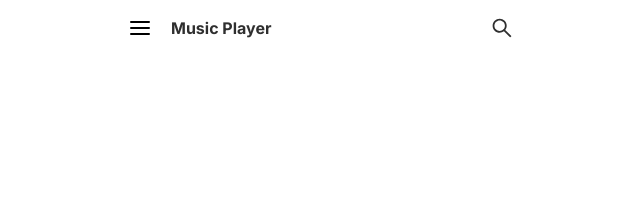
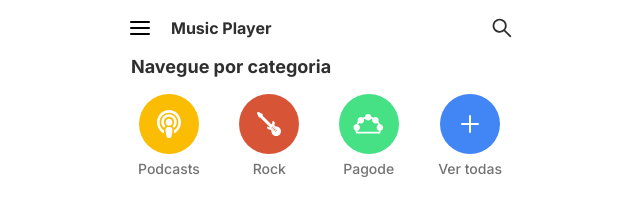
Before and after one commit to guilhermeomt/desafio-pratico-componentes, a plain HTML site: page index.html in a window 1280 px wide. Shown: the whole page, without its empty margins (320-960 px from the left). Drawn offline with Linux system fonts and the light colour scheme.

Commit message:
feat: implement categories component

```diff
--- a/index.html
+++ b/index.html
@@ -21,5 +21,35 @@
         </a>
       </div>
     </div>
+
+    <div class="categories">
+      <h2 class="categories__title">Navegue por categoria</h2>
+      <ul class="categories__list">
+        <li class="categories__item">
+          <div class="categories__icon categories__icon--podcasts">
+            <img src="assets/icons/podcasts.svg" alt="Podcasts" />
+          </div>
+          <p class="categories__text">Podcasts</p>
+        </li>
+        <li class="categories__item">
+          <div class="categories__icon categories__icon--rock">
+            <img src="assets/icons/rock.svg" alt="Rock" />
+          </div>
+          <p class="categories__text">Rock</p>
+        </li>
+        <li class="categories__item">
+          <div class="categories__icon categories__icon--pagode">
+            <img src="assets/icons/pagode.svg" alt="Pagode" />
+          </div>
+          <p class="categories__text">Pagode</p>
+        </li>
+        <li class="categories__item">
+          <div class="categories__icon categories__icon--all">
+            <img src="assets/icons/plus.svg" alt="Ver mais" />
+          </div>
+          <p class="categories__text">Ver todas</p>
+        </li>
+      </ul>
+    </div>
   </body>
 </html>
--- /dev/null
+++ b/styles/components/categories.css
@@ -0,0 +1,60 @@
+.categories {
+  display: flex;
+  flex-direction: column;
+  margin: 0 10px;
+  margin-bottom: -20px;
+}
+
+.categories__title {
+  margin-left: -7px;
+  margin-bottom: 16px;
+}
+
+.categories__list {
+  display: flex;
+  align-items: center;
+  justify-content: space-between;
+  list-style: none;
+  text-align: center;
+  padding: 0;
+  margin-bottom: 40px;
+  gap: 30px;
+}
+
+.categories__item {
+  display: flex;
+  flex-direction: column;
+  align-items: center;
+}
+
+.categories__icon {
+  width: 60px;
+  height: 60px;
+  display: flex;
+  align-items: center;
+  justify-content: center;
+  background-color: var(--color-primary);
+  border-radius: 50%;
+}
+
+.categories__icon--podcasts {
+  background-color: var(--color-complementary-yellow);
+}
+
+.categories__icon--rock {
+  background-color: var(--color-complementary-red);
+}
+
+.categories__icon--pagode {
+  background-color: var(--color-complementary-green);
+}
+
+.categories__text {
+  margin-top: 6px;
+  font-size: 14px;
+  font-weight: 500;
+  line-height: 17px;
+  letter-spacing: 0px;
+  color: #737373;
+  text-align: center;
+}
--- a/styles/pages/index.css
+++ b/styles/pages/index.css
@@ -3,3 +3,4 @@
 @import '../utils/typography.css';
 
 @import '../components/menu-bar.css';
+@import '../components/categories.css';
```
Also changed, not shown: assets/icons/pagode.svg (added), assets/icons/plus.svg (added), assets/icons/podcasts.svg (added), assets/icons/rock.svg (added).
